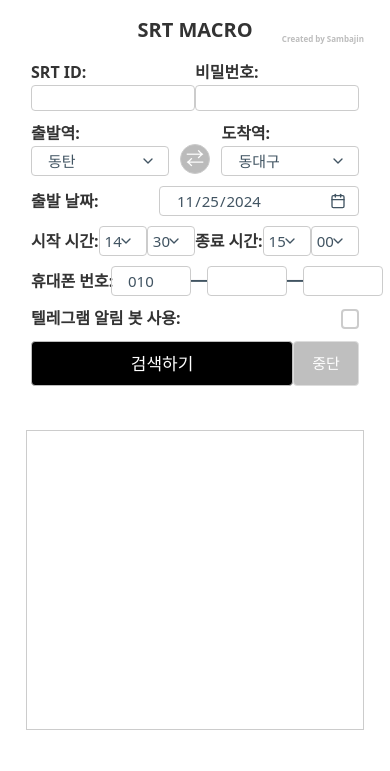
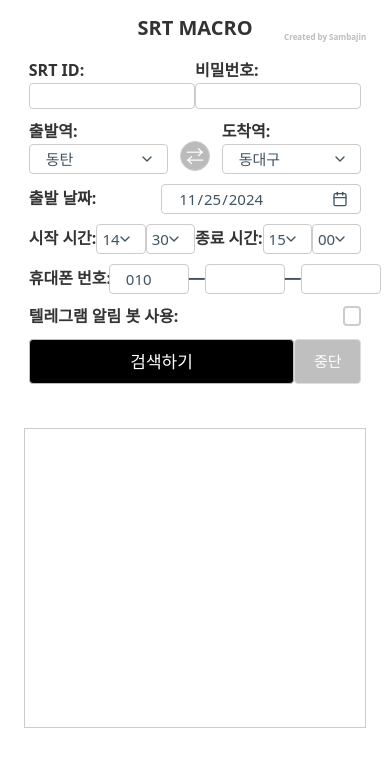
Before and after one commit to jinizest/SuperT, a Flask app: page / in a window 390 px wide. Shown: the top 771 px of the page. Run offline with Flask 2, Linux system fonts and the light colour scheme; data that the repository does not hold is empty; parts of the project's set-up code (start-up, migrations or seed data) failed here and were passed over.

Commit message:
vw이용 비례해서 적용
vw이용 비례해서 적용

```diff
--- a/templates/index.html
+++ b/templates/index.html
@@ -205,12 +205,15 @@
             height: 18px;
         }
         @media (max-width: 500px) {
+            body {
+                padding: 2vw; /* 뷰포트 너비(viewport width)의 2%로 패딩 설정 */
+            }
             h1 {
-              font-size: 20px;
+                font-size: 20px;
             }
 
             .creator {
-              font-size: 8px;
+                font-size: 8px;
             }
 
             /* input과 select 요소의 너비 조정 */
```
